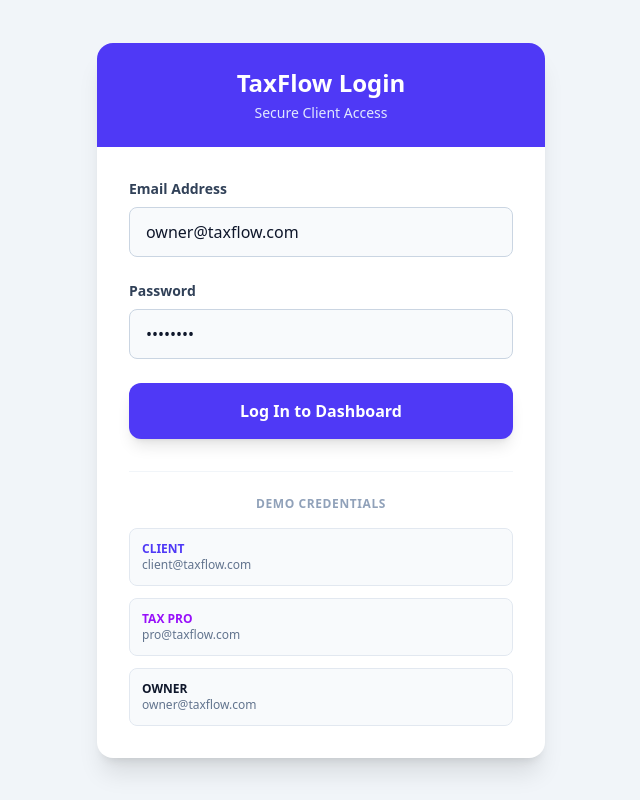
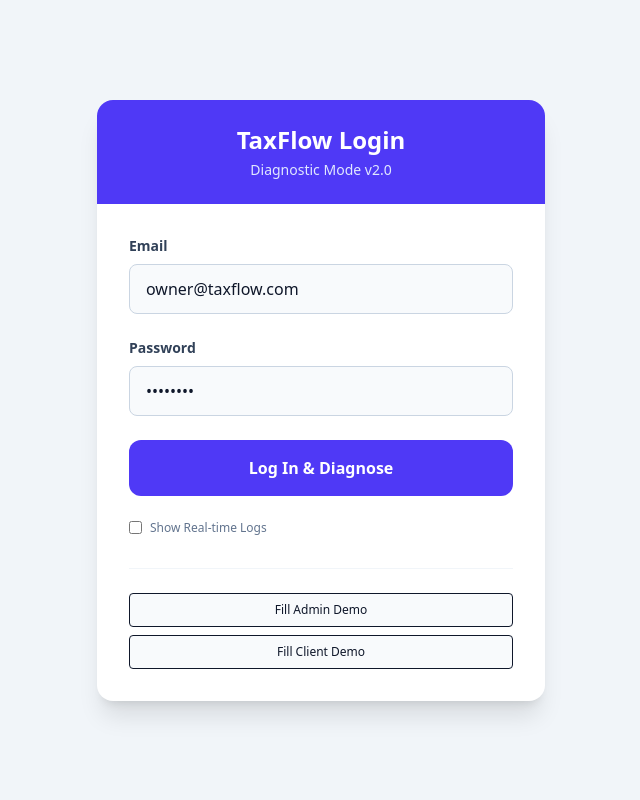
Before and after one commit to BluShooz/taxflow-platform, a Next.js app: page /login in a window 1280 px wide. Shown: the whole page, without its empty margins (319-959 px from the left). Built offline with nearby package versions, Linux system fonts and the light colour scheme.

Commit message:
feat: add advanced diagnostic login and token verification endpoint

```diff
--- a/app/login/page.tsx
+++ b/app/login/page.tsx
@@ -1,24 +1,28 @@
 'use client';
 
 import React, { useState } from 'react';
-import { useRouter } from 'next/navigation';
 
 export default function LoginPage() {
     const [email, setEmail] = useState('owner@taxflow.com');
     const [password, setPassword] = useState('admin123');
     const [loading, setLoading] = useState(false);
-    const [status, setStatus] = useState('');
-    const [error, setError] = useState<string | null>(null);
-    const router = useRouter();
+    const [logs, setLogs] = useState<string[]>([]);
+    const [showDebug, setShowDebug] = useState(false);
+
+    const log = (msg: string) => {
+        setLogs(prev => [...prev, `${new Date().toLocaleTimeString()} - ${msg}`]);
+        console.log(msg);
+    };
 
     const handleLogin = async () => {
         if (loading) return;
-
         setLoading(true);
-        setStatus('Connecting to server...');
-        setError(null);
+        setLogs([]); // Clear previous logs
+        log('🚀 Starting login sequence...');
 
         try {
+            // STEP 1: API LOGIN
+            log('Step 1: Sending credentials to /api/auth/login...');
             const response = await fetch('/api/auth/login', {
                 method: 'POST',
                 headers: { 'Content-Type': 'application/json' },
@@ -26,40 +30,66 @@ export default function LoginPage() {
             });
 
             const data = await response.json();
+            log(`API Response Status: ${response.status}`);
 
             if (!response.ok) {
                 throw new Error(data.error || 'Login failed');
             }
 
-            setStatus('Login successful! Securely storing credentials...');
-
-            // Set cookie for middleware (Secure flag required for HTTPS production)
+            // STEP 2: SET COOKIE
+            log('Step 2: Setting secure cookie...');
             const isProduction = window.location.protocol === 'https:';
             const cookieString = `taxflow_token=${data.accessToken}; path=/; max-age=3600; SameSite=Lax${isProduction ? '; Secure' : ''}`;
             document.cookie = cookieString;
 
-            // Store user data in localStorage
+            // Verify cookie was set
+            if (document.cookie.includes('taxflow_token')) {
+                log('✅ Cookie exists in document.cookie');
+            } else {
+                log('⚠️ WARNING: Cookie NOT found in document.cookie immediately after setting!');
+                // Check if browser is blocking it
+                if (isProduction && window.location.protocol !== 'https:') {
+                    log('❌ ERROR: Secure cookie blocked because protocol is HTTP!');
+                }
+            }
+
+            // STEP 3: LOCAL STORAGE
+            log('Step 3: Updating LocalStorage...');
             localStorage.setItem('taxflow_session', JSON.stringify({
                 ...data.user,
                 accessToken: data.accessToken,
                 refreshToken: data.refreshToken
             }));
+            log('✅ LocalStorage updated');
 
-            setStatus(`Redirecting to ${data.user.role} portal...`);
+            // STEP 4: SERVER-SIDE VERIFICATION
+            log('Step 4: Verifying session with server...');
+            try {
+                const verifyRes = await fetch('/api/auth/verify');
+                const verifyData = await verifyRes.json();
 
-            // Redirect to appropriate portal
-            if (data.user.role === 'CLIENT') {
-                window.location.href = '/portal/client';
-            } else if (data.user.role === 'TAX_PRO') {
-                window.location.href = '/portal/pro';
-            } else if (data.user.role === 'SAAS_OWNER') {
-                window.location.href = '/portal/admin';
-            } else {
-                setError('Role not recognized for portal entry.');
+                if (verifyRes.ok && verifyData.ok) {
+                    log('✅ Server accepted session cookie!');
+                } else {
+                    log(`❌ Server REJECTED session cookie! Error: ${verifyData.error}`);
+                    log('This means Middleware will likely block the redirect.');
+                    // Don't stop, try redirect anyway but warn user
+                }
+            } catch (vErr) {
+                log('⚠️ Verification check failed (network/server error)');
             }
+
+            // STEP 5: REDIRECT
+            const target = data.user.role === 'CLIENT' ? '/portal/client'
+                : data.user.role === 'TAX_PRO' ? '/portal/pro'
+                    : '/portal/admin';
+
+            log(`Step 5: Redirecting to ${target}...`);
+            await new Promise(r => setTimeout(r, 1000)); // Short pause to let user see logs
+            window.location.href = target;
+
         } catch (err: any) {
-            setError(err.message);
-            setStatus('');
+            log(`❌ CRITICAL ERROR: ${err.message}`);
         } finally {
             setLoading(false);
         }
@@ -75,19 +105,18 @@ export default function LoginPage() {
             <div className="max-w-md w-full bg-white rounded-2xl shadow-xl overflow-hidden">
                 <div className="bg-indigo-600 p-6 text-center">
                     <h1 className="text-2xl font-bold text-white">TaxFlow Login</h1>
-                    <p className="text-indigo-100 text-sm mt-1">Secure Client Access</p>
+                    <p className="text-indigo-100 text-sm mt-1">Diagnostic Mode v2.0</p>
                 </div>
 
                 <div className="p-8">
                     <div className="space-y-6">
                         <div>
-                            <label className="block text-sm font-bold text-slate-700 mb-2">Email Address</label>
+                            <label className="block text-sm font-bold text-slate-700 mb-2">Email</label>
                             <input
                                 type="email"
                                 value={email}
                                 onChange={(e) => setEmail(e.target.value)}
-                                className="w-full px-4 py-3 rounded-lg bg-slate-50 border border-slate-300 text-slate-900 focus:ring-2 focus:ring-indigo-500 focus:border-indigo-500 outline-none transition-all"
-                                placeholder="name@company.com"
+                                className="w-full px-4 py-3 rounded-lg bg-slate-50 border border-slate-300"
                             />
                         </div>
 
@@ -97,62 +126,55 @@ export default function LoginPage() {
                                 type="password"
                                 value={password}
                                 onChange={(e) => setPassword(e.target.value)}
-                                onKeyDown={(e) => e.key === 'Enter' && handleLogin()}
-                                className="w-full px-4 py-3 rounded-lg bg-slate-50 border border-slate-300 text-slate-900 focus:ring-2 focus:ring-indigo-500 focus:border-indigo-500 outline-none transition-all"
-                                placeholder="••••••••"
+                                className="w-full px-4 py-3 rounded-lg bg-slate-50 border border-slate-300"
                             />
                         </div>
-
-                        {error && (
-                            <div className="p-4 bg-red-50 border-l-4 border-red-500 text-red-700">
-                                <p className="font-bold">Login Error</p>
-                                <p className="text-sm">{error}</p>
-                            </div>
-                        )}
-
-                        {status && (
-                            <div className="p-4 bg-blue-50 border-l-4 border-blue-500 text-blue-700">
-                                <p className="font-bold">Status</p>
-                                <p className="text-sm">{status}</p>
-                            </div>
-                        )}
 
                         <button
                             type="button"
                             onClick={handleLogin}
                             disabled={loading}
-                            className="w-full bg-indigo-600 hover:bg-indigo-700 text-white font-bold py-4 px-6 rounded-xl shadow-lg transform transition hover:scale-[1.02] active:scale-[0.98] disabled:opacity-50 disabled:cursor-not-allowed"
+                            className="w-full bg-indigo-600 hover:bg-indigo-700 text-white font-bold py-4 px-6 rounded-xl transition-all"
                         >
-                            {loading ? 'Processing...' : 'Log In to Dashboard'}
+                            {loading ? 'Running Diagnostics...' : 'Log In & Diagnose'}
                         </button>
+
+                        <div className="flex items-center gap-2">
+                            <input
+                                type="checkbox"
+                                checked={showDebug}
+                                onChange={e => setShowDebug(e.target.checked)}
+                                id="debug"
+                            />
+                            <label htmlFor="debug" className="text-xs text-slate-500">Show Real-time Logs</label>
+                        </div>
+
+                        {(loading || logs.length > 0) && (
+                            <div className="bg-slate-900 text-green-400 p-4 rounded-xl text-xs font-mono overflow-auto max-h-48">
+                                <p className="text-slate-500 border-b border-slate-800 pb-2 mb-2">SYSTEM LOGS:</p>
+                                {logs.map((L, i) => (
+                                    <div key={i} className="mb-1">{L}</div>
+                                ))}
+                                {loading && <div className="animate-pulse">_</div>}
+                            </div>
+                        )}
                     </div>
 
                     <div className="mt-8 pt-6 border-t border-slate-100">
-                        <p className="text-xs font-bold text-slate-400 uppercase tracking-wider mb-4 text-center">Demo Credentials</p>
-                        <div className="grid gap-3">
+                        <div className="grid gap-2">
+                            <button
+                                type="button"
+                                onClick={() => fillDemo('owner@taxflow.com', 'admin123')}
+                                className="p-2 text-center bg-slate-50 border rounded text-xs"
+                            >
+                                Fill Admin Demo
+                            </button>
                             <button
                                 type="button"
                                 onClick={() => fillDemo('client@taxflow.com', 'client123')}
-                                className="p-3 bg-slate-50 hover:bg-slate-100 border border-slate-200 rounded-lg text-left transition-colors"
+                                className="p-2 text-center bg-slate-50 border rounded text-xs"
                             >
-                                <p className="text-indigo-600 font-bold text-xs">CLIENT</p>
-                                <p className="text-slate-500 text-xs truncate">client@taxflow.com</p>
-                            </button>
-                            <button
-                                type="button"
-                                onClick={() => fillDemo('pro@taxflow.com', 'pro123')}
-                                className="p-3 bg-slate-50 hover:bg-slate-100 border border-slate-200 rounded-lg text-left transition-colors"
-                            >
-                                <p className="text-purple-600 font-bold text-xs">TAX PRO</p>
-                                <p className="text-slate-500 text-xs truncate">pro@taxflow.com</p>
-                            </button>
-                            <button
-                                type="button"
-                                onClick={() => fillDemo('owner@taxflow.com', 'admin123')}
-                                className="p-3 bg-slate-50 hover:bg-slate-100 border border-slate-200 rounded-lg text-left transition-colors"
-                            >
-                                <p className="text-slate-900 font-bold text-xs">OWNER</p>
-                                <p className="text-slate-500 text-xs truncate">owner@taxflow.com</p>
+                                Fill Client Demo
                             </button>
                         </div>
                     </div>
```
Also changed, not shown: app/api/auth/verify/route.ts (added, +27 -0 lines).
